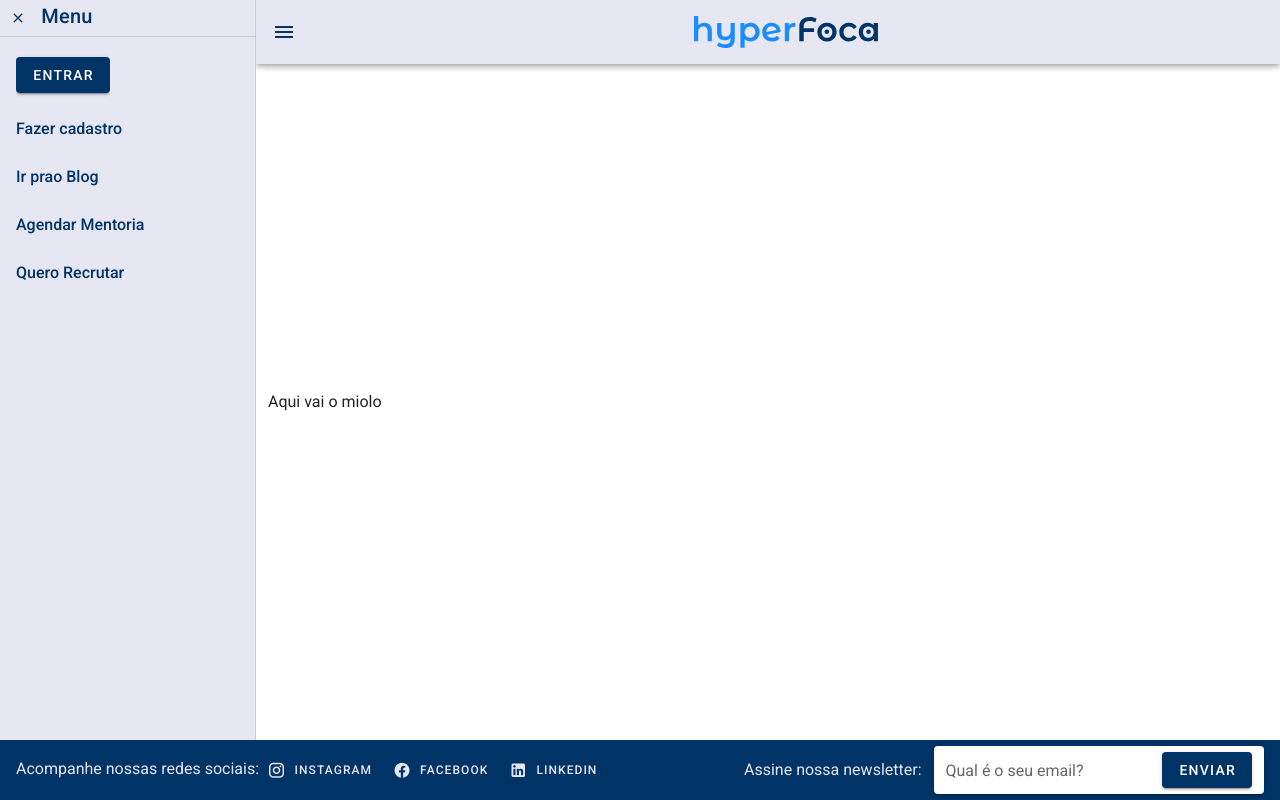
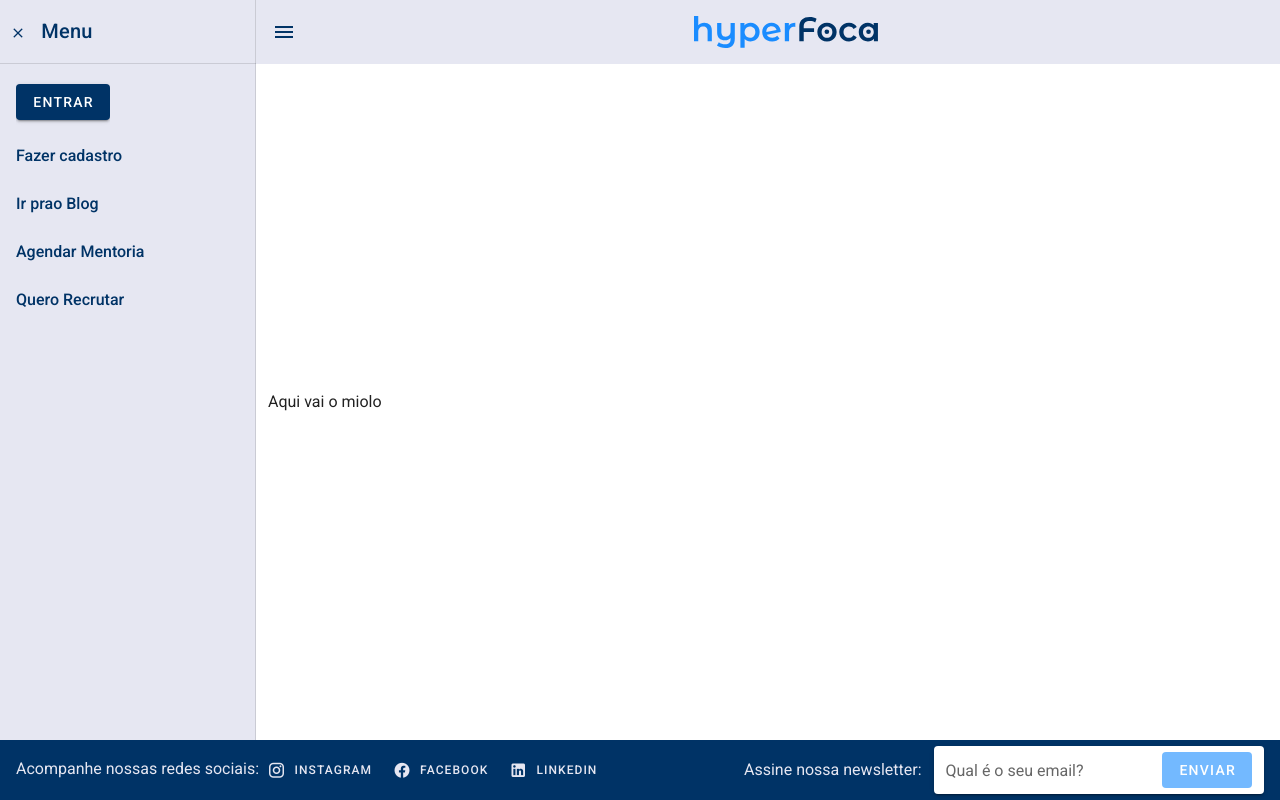
Before and after one commit to rasecoiac03/hyperfoca-frontend, a Nuxt app: page / in a window 1280 px wide. Both pictures are taken after a click on the button 28 px from the left and 32 px from the top of the page. Built offline with nearby package versions, Linux system fonts and the light colour scheme.

Commit message:
smol fixes

```diff
--- a/layouts/default.vue
+++ b/layouts/default.vue
@@ -1,6 +1,6 @@
 <template>
   <v-app id="inspire">
-    <v-navigation-drawer v-model="drawer" color="hyperfoca-light" app>
+    <v-navigation-drawer v-model="drawer" color="main-menu hyperfoca-light" app>
       <v-list-item-title class="title hyperfoca-dark--text">
         <v-btn icon @click.stop="drawer = !drawer">
           <v-icon color="primary" small>mdi-close</v-icon>
@@ -39,7 +39,7 @@
       </v-list>
     </v-navigation-drawer>
 
-    <v-app-bar color="hyperfoca-light" app>
+    <v-app-bar color="hyperfoca-light" flat app>
       <v-app-bar-nav-icon @click.stop="drawer = !drawer" color="primary"></v-app-bar-nav-icon>
       <img src="/logo.svg" class="app-bar__img ma-auto" />
     </v-app-bar>
@@ -72,7 +72,7 @@
 
         <v-col cols="12" lg="5">
           <v-row align="center" no-gutters>
-            <p class="hyperfoca-light--text mt-10 mr-3 mt-md-0 mb-0">Assine nossa newsletter:</p>
+            <p class="hyperfoca-light--text mt-10 mr-3 mt-md-0 mb-md-0">Assine nossa newsletter:</p>
 
             <v-text-field
               type="email"
@@ -81,7 +81,7 @@
               hide-details
               solo>
               <template slot="append">
-                <v-btn @click="newsletter" color="primary">
+                <v-btn @click="newsletter" color="info" depressed>
                   Enviar
                 </v-btn>
               </template>
@@ -135,6 +135,12 @@ export default {
 <style lang="scss">
 @import '~vuetify/src/styles/styles.sass';
 
+.main-menu {
+  .title {
+    line-height: 63px !important;
+  }
+}
+
 @media #{map-get($display-breakpoints, 'md-and-down')} {
   .social {
     &__container {
--- a/nuxt.config.js
+++ b/nuxt.config.js
@@ -65,6 +65,7 @@ export default {
       themes: {
         light: {
           primary: '#003366',
+          info: '#73B9FF',
           'hyperfoca-dark': '#003366',
           'hyperfoca-light': '#E6E7F2',
         },
```
